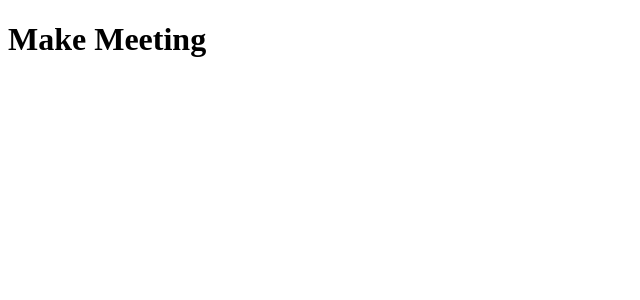
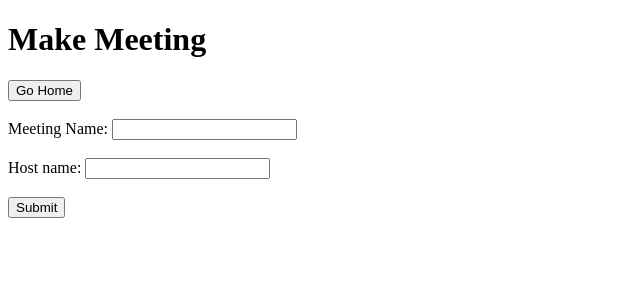
Before and after one commit to crab-projects/crab-meet, a React (Create React App) app in the folder frontend/: page /make in a window 1280 px wide. Shown: the top 300 px of the page, without its empty margins (0-640 px from the left). Built offline with nearby package versions, Linux system fonts and the light colour scheme.

Commit message:
Store meeting inputs and submit

```diff
--- a/frontend/src/Home.js
+++ b/frontend/src/Home.js
@@ -1,7 +1,14 @@
 import React from 'react';
+import { Link } from 'react-router-dom';
+
 
 export default function Home() {
     return (
-      <h1>Home</h1>
+      <>
+        <h1>Home</h1>
+        <Link to="/make">
+          <button type="button">Make Meeting</button>
+        </Link>
+      </>
     );
   }
--- a/frontend/src/MakeMeeting.js
+++ b/frontend/src/MakeMeeting.js
@@ -1,7 +1,65 @@
 import React from 'react';
+import { Link } from 'react-router-dom';
 
 export default function MakeMeeting() {
-    return (
+
+  const [meetingInputs, setMeetingInputs] = React.useState({
+    meetingName: "",
+    hostName: ""
+  });
+
+  const handleChange = (event) => {
+    setMeetingInputs({
+      ...meetingInputs,
+      [event.target.name]: event.target.value
+    });
+  }
+
+  const submit = () => {
+    console.log(meetingInputs);
+  }
+
+  return (
+    <>
       <h1>Make Meeting</h1>
-    );
-  }
+      <Link to="/">
+        <button type="button">Go Home</button>
+      </Link>
+
+      <br></br>
+      <br></br>
+      <form>
+        <label>Meeting Name: </label>
+        <input
+          type="text"
+          id="meetingName"
+          name="meetingName"
+          value={meetingInputs.meetingName}
+          onChange={handleChange}
+        />
+
+        <br></br>
+        <br></br>
+
+        <label>Host name: </label>
+        <input
+          type="text"
+          id="hostName"
+          name="hostName"
+          value={meetingInputs.hostName}
+          onChange={handleChange}
+        />
+
+        <br />
+        <br />
+
+        <button
+          type="button"
+          onClick={submit}
+        >
+          Submit
+        </button>
+      </form>
+    </>
+  );
+}
```
